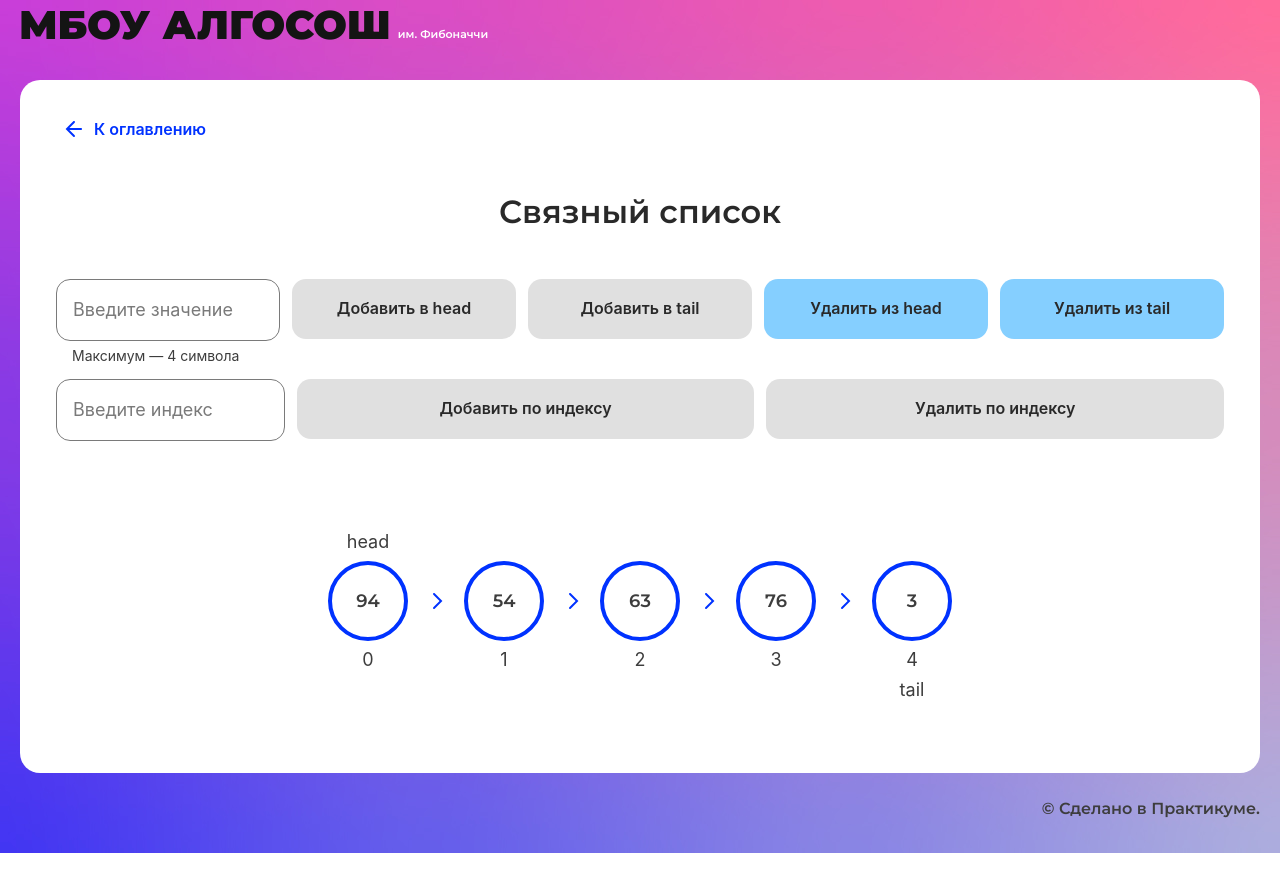
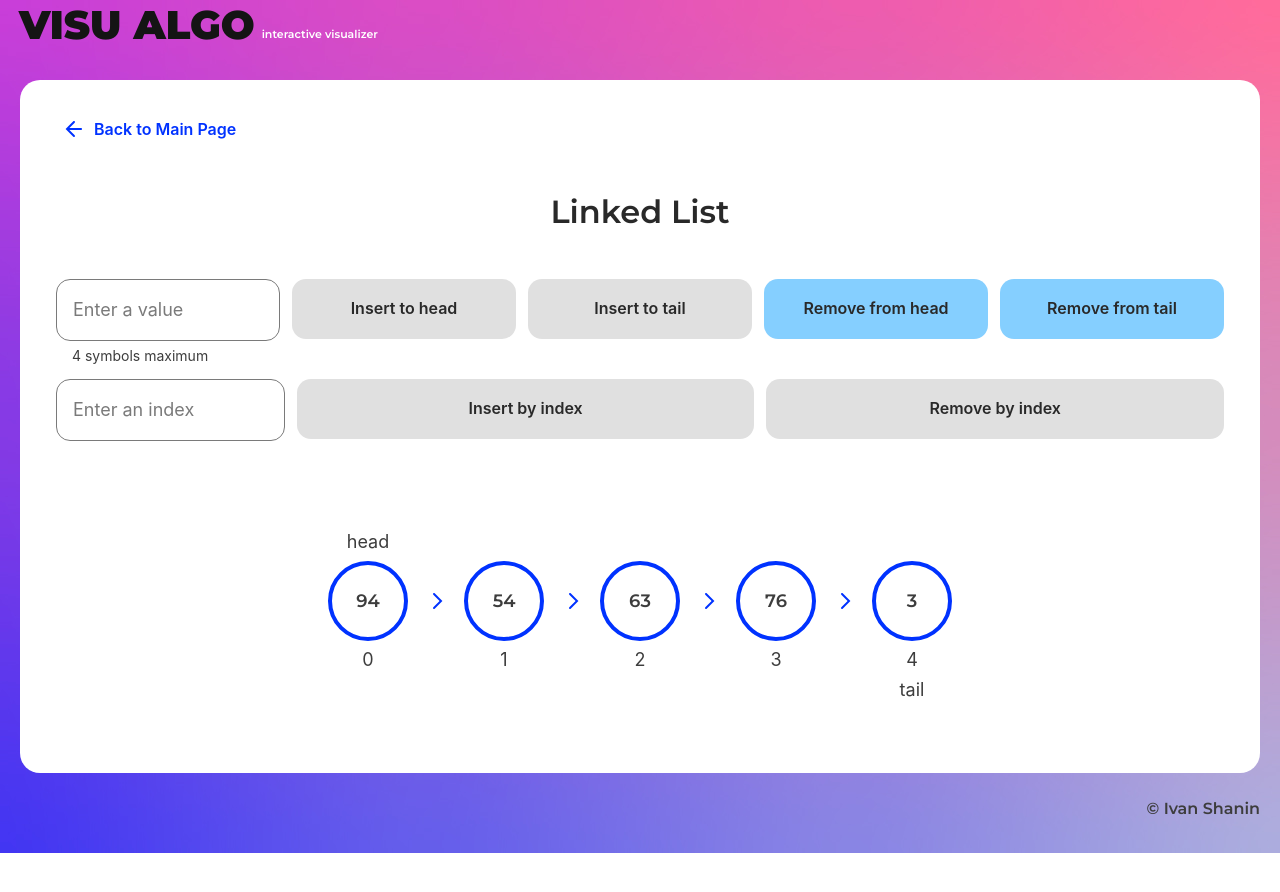
Before and after one commit to dinosaurivan/visualgo, a React (Create React App) app: page /linked-list in a window 1280 px wide. Shown: the top 892 px of the page. Built offline with nearby package versions, Linux system fonts and the light colour scheme.

Commit message:
translate all texts to eng

```diff
--- a/public/index.html
+++ b/public/index.html
@@ -24,7 +24,7 @@
       work correctly both with client-side routing and a non-root public URL.
       Learn how to configure a non-root public URL by running `npm run build`.
     -->
-    <title>МБОУ АЛГОСОШ</title>
+    <title>VisuAlgo</title>
   </head>
   <body>
     <noscript>You need to enable JavaScript to run this app.</noscript>
--- a/src/pages/fibonacci/fibonacci.tsx
+++ b/src/pages/fibonacci/fibonacci.tsx
@@ -75,7 +75,7 @@ export default function FibonacciPage(): JSX.Element {
   );
 
   return (
-    <SolutionLayout title="Последовательность Фибоначчи">
+    <SolutionLayout title="Fibonacci Sequence">
       <section className={styles.container} data-testid="fibonacci-page">
         <form className={styles.form} onSubmit={onSubmit} data-testid="form">
           <Input
@@ -89,7 +89,7 @@ export default function FibonacciPage(): JSX.Element {
           />
           <Button
             type="submit"
-            text="Рассчитать"
+            text="Calculate Sequence"
             data-testid="calculate-button"
             disabled={!isInputValid}
             isLoader={isInProgress}
--- a/src/pages/linked-list/linked-list.tsx
+++ b/src/pages/linked-list/linked-list.tsx
@@ -135,7 +135,7 @@ export default function LinkedListPage(): JSX.Element {
   );
 
   return (
-    <SolutionLayout title="Связный список">
+    <SolutionLayout title="Linked List">
       <section className={styles.container} data-testid="linked-list-page">
         <div className={styles.forms}>
           <form className={styles.form} onSubmit={onUnshift} data-testid="value-form">
@@ -143,20 +143,20 @@ export default function LinkedListPage(): JSX.Element {
               maxLength={MAX_ELEMENT_LENGTH}
               isLimitText={true}
               value={valueInput}
-              placeholder="Введите значение"
+              placeholder="Enter a value"
               data-testid="value-input"
               onChange={onChange(setValueInput, setIsValueValid, false)}
             />
             <Button
               type="submit"
-              text="Добавить в head"
+              text="Insert to head"
               data-testid="unshift-button"
               disabled={!isValueValid || (isInProgress && action !== LinkedListActions.Unshift)}
               isLoader={isInProgress && action === LinkedListActions.Unshift}
             />
             <Button
               type="button"
-              text="Добавить в tail"
+              text="Insert to tail"
               onClick={onPush}
               data-testid="push-button"
               disabled={!isValueValid || (isInProgress && action !== LinkedListActions.Push)}
@@ -164,7 +164,7 @@ export default function LinkedListPage(): JSX.Element {
             />
             <Button
               type="button"
-              text="Удалить из head"
+              text="Remove from head"
               onClick={onShift}
               data-testid="shift-button"
               disabled={step.length === 0 || (isInProgress && action !== LinkedListActions.Shift)}
@@ -172,7 +172,7 @@ export default function LinkedListPage(): JSX.Element {
             />
             <Button
               type="button"
-              text="Удалить из tail"
+              text="Remove from tail"
               onClick={onPop}
               data-testid="pop-button"
               disabled={step.length === 0 || (isInProgress && action !== LinkedListActions.Pop)}
@@ -185,20 +185,20 @@ export default function LinkedListPage(): JSX.Element {
               min={0}
               max={step.length}
               value={indexInput}
-              placeholder="Введите индекс"
+              placeholder="Enter an index"
               data-testid="index-input"
               onChange={onChange(setIndexInput, setIsIndexValid, false)}
             />
             <Button
               type="submit"
-              text="Добавить по индексу"
+              text="Insert by index"
               data-testid="insert-button"
               disabled={!isValueValid || !isIndexValid || (isInProgress && action !== LinkedListActions.Insert)}
               isLoader={isInProgress && action === LinkedListActions.Insert}
             />
             <Button
               type="button"
-              text="Удалить по индексу"
+              text="Remove by index"
               onClick={onRemove}
               data-testid="remove-button"
               disabled={!isIndexValid || Number(indexInput) >= step.length || (isInProgress && action !== LinkedListActions.Remove)}
--- a/src/pages/main/main.tsx
+++ b/src/pages/main/main.tsx
@@ -12,12 +12,12 @@ const MainPage: FC<MainPageProps> = ({ extraClass = "" }) => (
   <main className={`${styles.content} ${extraClass}`} data-testid="main-page">
     <div className={styles.title_box}>
       <h1 className={`text text_type_h1 text_color_h1 ${styles.title}`}>
-        МБОУ АЛГОСОШ
+        VISU ALGO
       </h1>
       <p
         className={`text text_type_fibonacci text_color_secondary ${styles.fibonacci_title}`}
       >
-        им. Фибоначчи
+        interactive visualizer
       </p>
     </div>
     <div className={styles.cards_box}>
@@ -44,7 +44,7 @@ const MainPage: FC<MainPageProps> = ({ extraClass = "" }) => (
       <p
         className={`text text_type_ticker text_color_secondary ${styles.ticker_text}`}
       >
-        Вдохновлено школами, в которых не учили алгоритмам
+        Inspired by the book Grokking Algorithms by Aditya Bhargava
       </p>
       <div className={styles.dot_box}>
         <p className={styles.dot} />
@@ -53,7 +53,7 @@ const MainPage: FC<MainPageProps> = ({ extraClass = "" }) => (
     <p
       className={`text text_type_column text_color_input mt-14 ${styles.copyright}`}
     >
-      © Сделано в Практикуме.
+      © Ivan Shanin
     </p>
   </main>
 );
--- a/src/pages/queue/queue.tsx
+++ b/src/pages/queue/queue.tsx
@@ -94,20 +94,20 @@ export default function QueuePage(): JSX.Element {
   );
 
   return (
-    <SolutionLayout title="Очередь">
+    <SolutionLayout title="Queue">
       <section className={styles.container} data-testid="queue-page">
         <form className={styles.form} onSubmit={onEnqueue} data-testid="form">
           <Input
             maxLength={MAX_ELEMENT_LENGTH}
             isLimitText={true}
             value={inputValue}
-            placeholder="Введите значение"
+            placeholder="Enter a value"
             data-testid="input"
             onChange={onChange(setInputValue, setIsInputValid, false)}
           />
           <Button
             type="submit"
-            text="Добавить"
+            text="Add to queue"
             data-testid="enqueue-button"
             isLoader={isInProgress && action === QueueActions.Enqueue}
             disabled={
@@ -118,7 +118,7 @@ export default function QueuePage(): JSX.Element {
           />
           <Button
             type="button"
-            text="Удалить"
+            text="Remove from queue"
             onClick={onDequeue}
             data-testid="dequeue-button"
             isLoader={isInProgress && action === QueueActions.Dequeue}
@@ -129,7 +129,7 @@ export default function QueuePage(): JSX.Element {
           />
           <Button
             type="button"
-            text="Очистить"
+            text="Clear queue"
             onClick={onClear}
             data-testid="clear-button"
             isLoader={isInProgress && action === QueueActions.Clear}
--- a/src/pages/stack/stack.tsx
+++ b/src/pages/stack/stack.tsx
@@ -92,27 +92,27 @@ export default function StackPage(): JSX.Element {
   );
 
   return (
-    <SolutionLayout title="Стек">
+    <SolutionLayout title="Stack">
       <section className={styles.container} data-testid="stack-page">
         <form className={styles.form} onSubmit={onPush} data-testid="form">
           <Input
             maxLength={MAX_ELEMENT_LENGTH}
             isLimitText={true}
             value={inputValue}
-            placeholder="Введите значение"
+            placeholder="Enter a value"
             data-testid="input"
             onChange={onChange(setInputValue, setIsInputValid, false)}
           />
           <Button
             type="submit"
-            text="Добавить"
+            text="Push to stack"
             data-testid="push-button"
             disabled={!isInputValid || (isInProgress && action !== StackActions.Push)}
             isLoader={isInProgress && action === StackActions.Push}
           />
           <Button
             type="button"
-            text="Удалить"
+            text="Pop from stack"
             onClick={onPop}
             data-testid="pop-button"
             disabled={step.length === 0 || (isInProgress && action !== StackActions.Pop)}
@@ -120,7 +120,7 @@ export default function StackPage(): JSX.Element {
           />
           <Button
             type="button"
-            text="Очистить"
+            text="Clear stack"
             onClick={onClear}
             data-testid="clear-button"
             disabled={step.length === 0 || (isInProgress && action !== StackActions.Clear)}
--- a/src/pages/string/string.tsx
+++ b/src/pages/string/string.tsx
@@ -75,7 +75,7 @@ export default function StringPage(): JSX.Element {
   );
 
   return (
-    <SolutionLayout title="Строка">
+    <SolutionLayout title="String Reversal">
       <section className={styles.container} data-testid="string-page">
         <form className={styles.form} onSubmit={onSubmit} data-testid="form">
           <Input
@@ -88,7 +88,7 @@ export default function StringPage(): JSX.Element {
           />
           <Button
             type="submit"
-            text="Развернуть"
+            text="Reverse it"
             data-testid="reverse-button"
             disabled={!isInputValid}
             isLoader={isInProgress}
--- a/src/ui/input/input.tsx
+++ b/src/ui/input/input.tsx
@@ -8,7 +8,7 @@ interface InputProps extends React.HTMLProps<HTMLInputElement> {
 }
 
 export const Input: React.FC<InputProps> = ({
-  placeholder = "Введите текст",
+  placeholder = "Enter a value",
   extraClass = "",
   type = "text",
   maxLength,
@@ -18,8 +18,8 @@ export const Input: React.FC<InputProps> = ({
 }) => {
   const limitText =
     type === "text"
-      ? `Максимум — ${maxLength} символа`
-      : `Максимальное число — ${max}`;
+      ? `${maxLength} symbols maximum`
+      : `Max value is ${max}`;
 
   return (
     <div className={`${styles.content} ${extraClass}`}>
--- a/src/ui/radio-input/radio-input.tsx
+++ b/src/ui/radio-input/radio-input.tsx
@@ -8,7 +8,7 @@ interface RadioProps extends React.HTMLProps<HTMLInputElement> {
 }
 
 export const RadioInput: React.FC<RadioProps> = ({
-  label = "Введите текст",
+  label = "Enter a value",
   extraClass = "",
   ...rest
 }) => {
--- a/src/ui/return-button/return-button.tsx
+++ b/src/ui/return-button/return-button.tsx
@@ -18,7 +18,7 @@ export const ReturnButton: React.FC<ButtonProps> = ({
       {...rest}
     >
       <ReturnIcon />
-      <p className="text text_type_button text_color_link ml-4">К оглавлению</p>
+      <p className="text text_type_button text_color_link ml-4">Back to Main Page</p>
     </button>
   );
 };
--- a/src/ui/solution-layout/solution-layout.tsx
+++ b/src/ui/solution-layout/solution-layout.tsx
@@ -18,12 +18,12 @@ export const SolutionLayout: React.FC<SolutionLayoutProps> = ({
     <main className={`${styles.content} ${extraClass}`}>
       <div className={styles.titleBox}>
         <h1 className={`text text_type_h2 text_color_h1 ${styles.title}`}>
-          МБОУ АЛГОСОШ
+          VISU ALGO
         </h1>
         <span
           className={`text text_type_fibonacci text_color_secondary ${styles.subtitle}`}
         >
-          им. Фибоначчи
+          interactive visualizer
         </span>
       </div>
       <div className={styles.contentCard}>
@@ -38,7 +38,7 @@ export const SolutionLayout: React.FC<SolutionLayoutProps> = ({
       <p
         className={`text text_type_column text_color_input mt-14 ${styles.copyright}`}
       >
-        © Сделано в Практикуме.
+        © Ivan Shanin
       </p>
     </main>
   );
```
Also changed, not shown: src/pages/sorting/sorting.tsx (+7 -7 lines).
